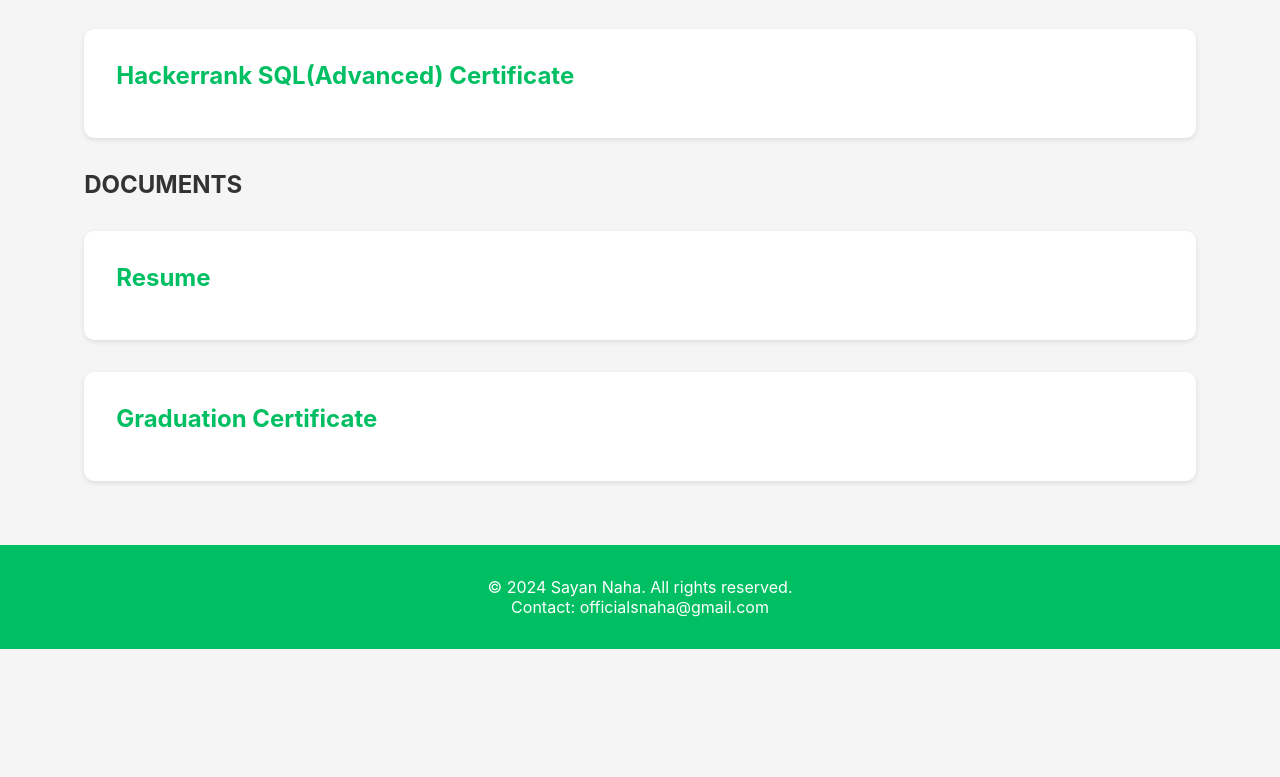
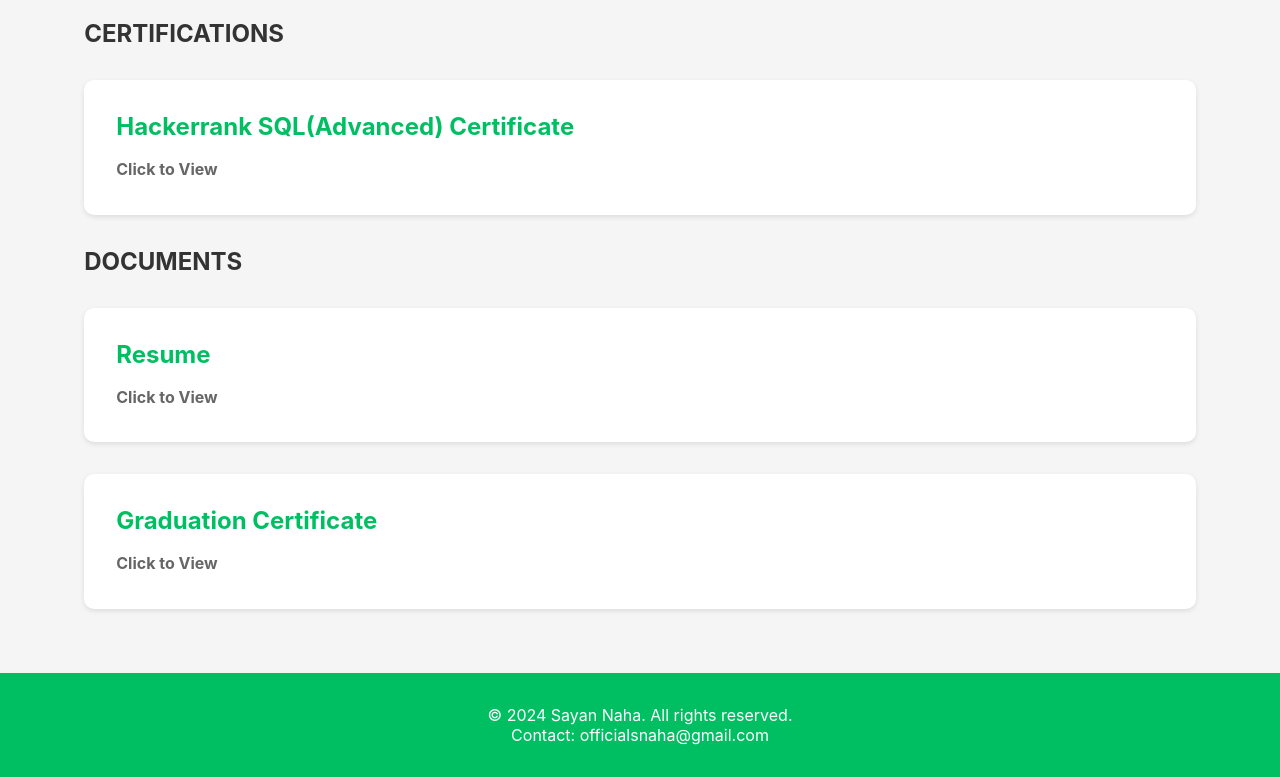
Before and after one commit to sayannaha/my-portfolio, a plain HTML site: page index.html in a window 1280 px wide. Shown: the part 1182-1959 px from the top of the page. Before the commit the page ends 1831 px from the top, so only its background shows below. Drawn offline with Linux system fonts and the light colour scheme.

Commit message:
Update index.html

```diff
--- a/index.html
+++ b/index.html
@@ -101,12 +101,18 @@
                 <div class="award-card">
                     <div class="award-year"><b>JAN 2025 - PRESENT</b></div>
                     <h2 class="award-title"><b>EY Global Delivery Services</b></h2>
+                    <p class="award-description">
+                        <b>Click to View</b>
+                    </p>
                 </div>
             </a>
             <a href="https://drive.google.com/file/d/1Nfo9Y_4lvqnHPU29CoNZ8DxVlH_FUQJr/view?usp=sharing" target="_blank" class="award-link">
                 <div class="award-card">
                     <div class="award-year"><b>OCT 2021 - DEC 2024</b></div>
                     <h2 class="award-title"><b>Capgemini Technology Services India Limited</b></h2>
+                    <p class="award-description">
+                        <b>Click to View</b>
+                    </p>
                 </div>
             </a>
         </section>
@@ -140,6 +146,9 @@
             <a href="https://www.hackerrank.com/certificates/iframe/a97a21f64e95" target="_blank" class="award-link">
                 <div class="award-card">
                     <h2 class="award-title"><b>Hackerrank SQL(Advanced) Certificate</b></h2>
+                    <p class="award-description">
+                        <b>Click to View</b>
+                    </p>
                 </div>
             </a>
         </section>
@@ -149,11 +158,17 @@
             <a href="https://drive.google.com/file/d/1DiSyTV0-gwttvOwv5PcSUOnFqJvLnyLB/view?usp=sharing" target="_blank" class="award-link">
                 <div class="award-card">
                     <h2 class="award-title"><b>Resume</b></h2>
+                    <p class="award-description">
+                        <b>Click to View</b>
+                    </p>
                 </div>
             </a>
             <a href="https://drive.google.com/file/d/1Iv0MCEqQDKLJD1kCTpyQ_DRj34pLjTbF/view?usp=sharing" target="_blank" class="award-link">
                 <div class="award-card">
                     <h2 class="award-title"><b>Graduation Certificate</b></h2>
+                    <p class="award-description">
+                        <b>Click to View</b>
+                    </p>
                 </div>
             </a>
         </section>
```
